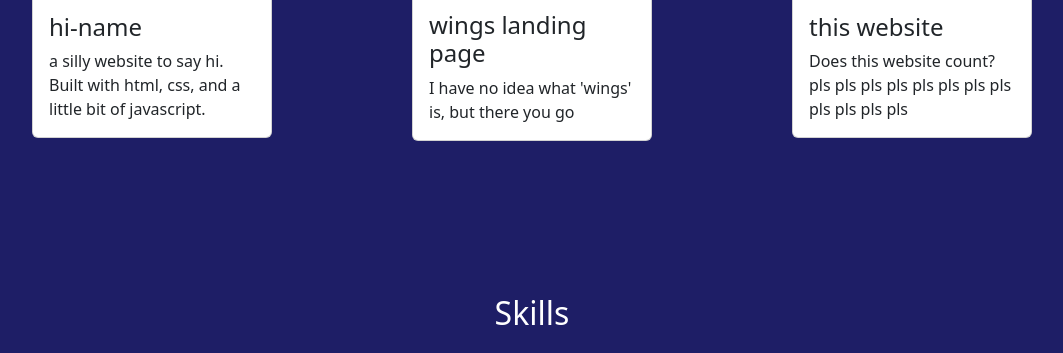
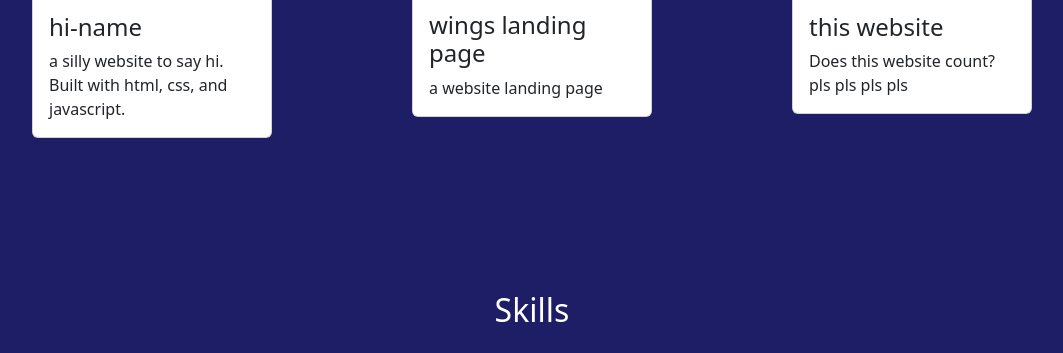
Before and after one commit to kittenspow/my-first-portfolio, a plain HTML site: page index.html in a window 1280 px wide. Shown: the part 1749-2102 px from the top of the page, without its empty margins (108-1171 px from the left). Drawn offline with nearby package versions, Linux system fonts and the light colour scheme.

Commit message:
Update index.html

```diff
--- a/index.html
+++ b/index.html
@@ -79,7 +79,7 @@
                         <a href="https://github.com/kittenspow/front-end-practice/tree/main/hi_name" target="_blank"><img src="hi-name.png" class="card-img-top" alt="hi-name"></a>
                         <div class="card-body">
                             <h4>hi-name</h4>
-                          <p class="card-text">a silly website to say hi. Built with html, css, and a little bit of javascript.</p>
+                          <p class="card-text">a silly website to say hi. Built with html, css, and javascript.</p>
                         </div>
                       </div>
                 </div>
@@ -89,7 +89,7 @@
                         <img src="wings.png" class="card-img-top" alt="wings"> </a>
                         <div class="card-body">
                           <h4>wings landing page</h4>
-                          <p class="card-text">I have no idea what 'wings' is, but there you go</p>
+                          <p class="card-text">a website landing page</p>
                         </div>
                     </div>
                 </div>
@@ -98,7 +98,7 @@
                         <a href="https://github.com/kittenspow/front-end-practice/tree/main/portfolio_1" target="_blank"><img src="hamster.jpeg" class="card-img-top" alt="idk"></a>
                         <div class="card-body">
                             <h4>this website</h4>
-                          <p class="card-text">Does this website count? pls pls pls pls pls pls pls pls pls pls pls pls</p>
+                          <p class="card-text">Does this website count? pls pls pls pls</p>
                         </div>
                       </div>
                 </div>
```
